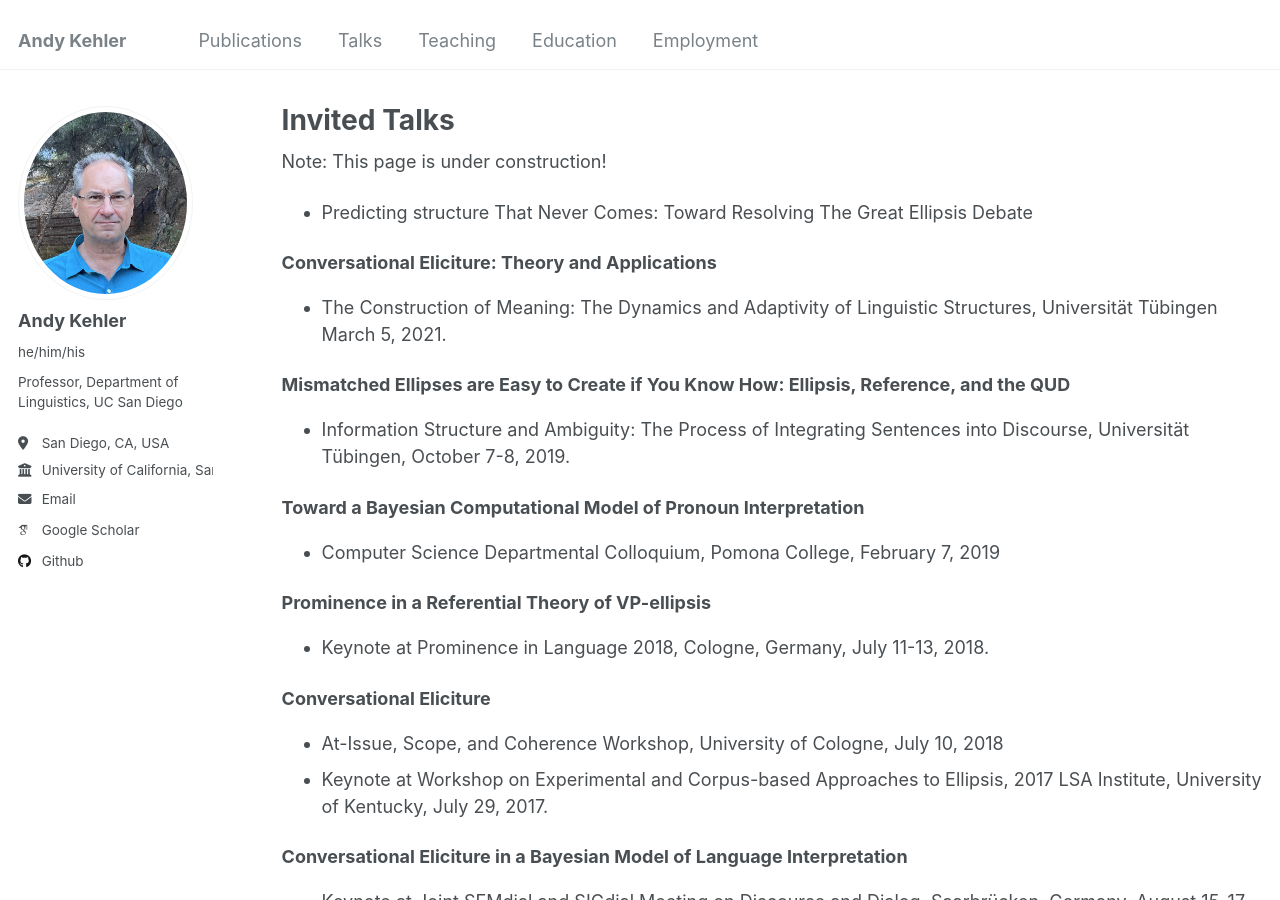
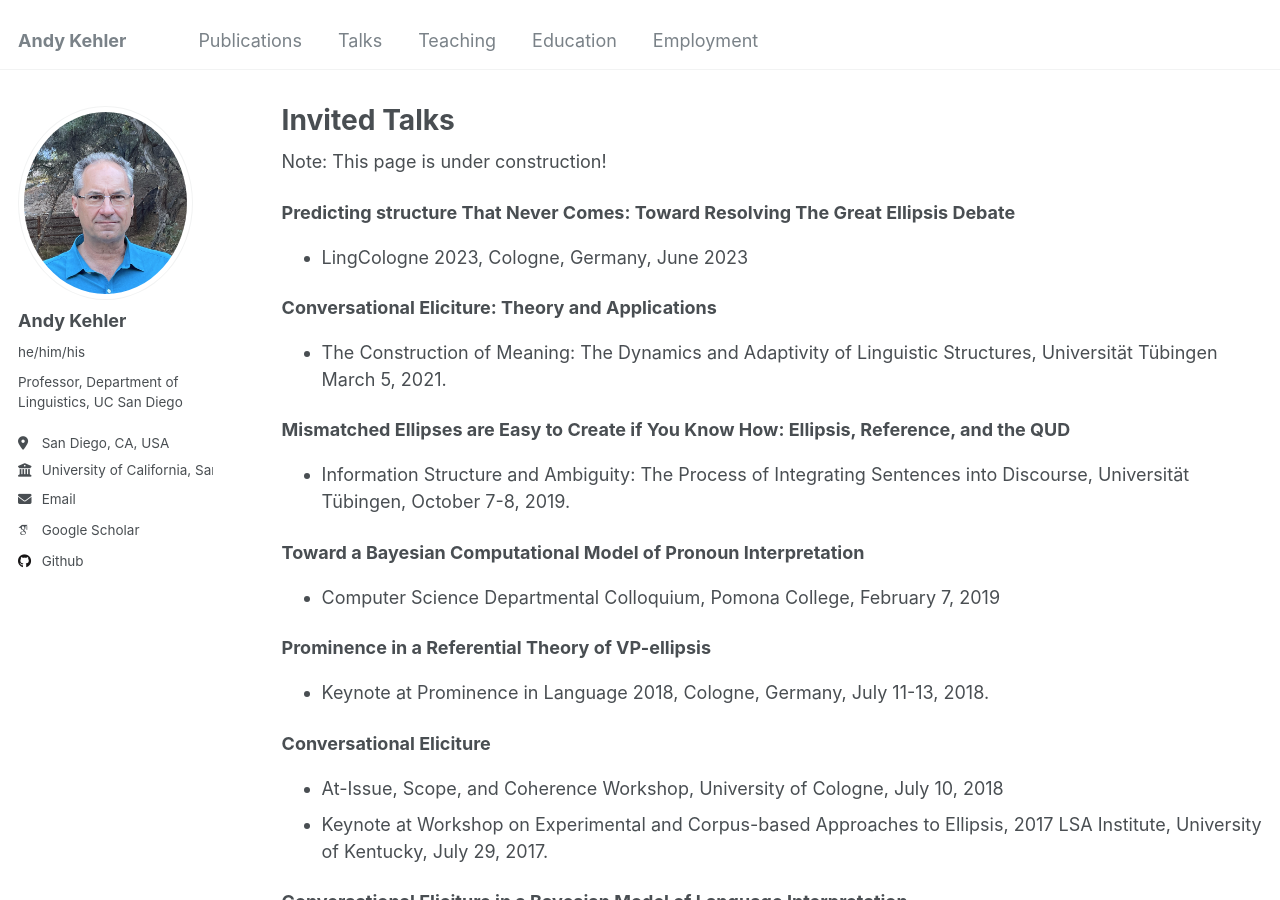
Before and after one commit to akehler/akehler.github.io, a Jekyll site: the page built from _pages/talks.html, in a window 1280 px wide and 900 px high. Built offline with Jekyll 4.4.1, drawn with Linux system fonts in a browser that asks for light colours; some web fonts are replaced.

Commit message:
Update talks.html

```diff
--- a/_pages/talks.html
+++ b/_pages/talks.html
@@ -7,9 +7,10 @@ author_profile: true
 Note: This page is under construction!
 
 <p> </p>
+<strong>Predicting structure That Never Comes: Toward Resolving The Great Ellipsis Debate</strong>
 <ul>
         <li>
-Predicting structure That Never Comes: Toward Resolving The Great Ellipsis Debate
+ LingCologne 2023, Cologne, Germany, June 2023
         </li>
 </ul>
 <p></p>
```
